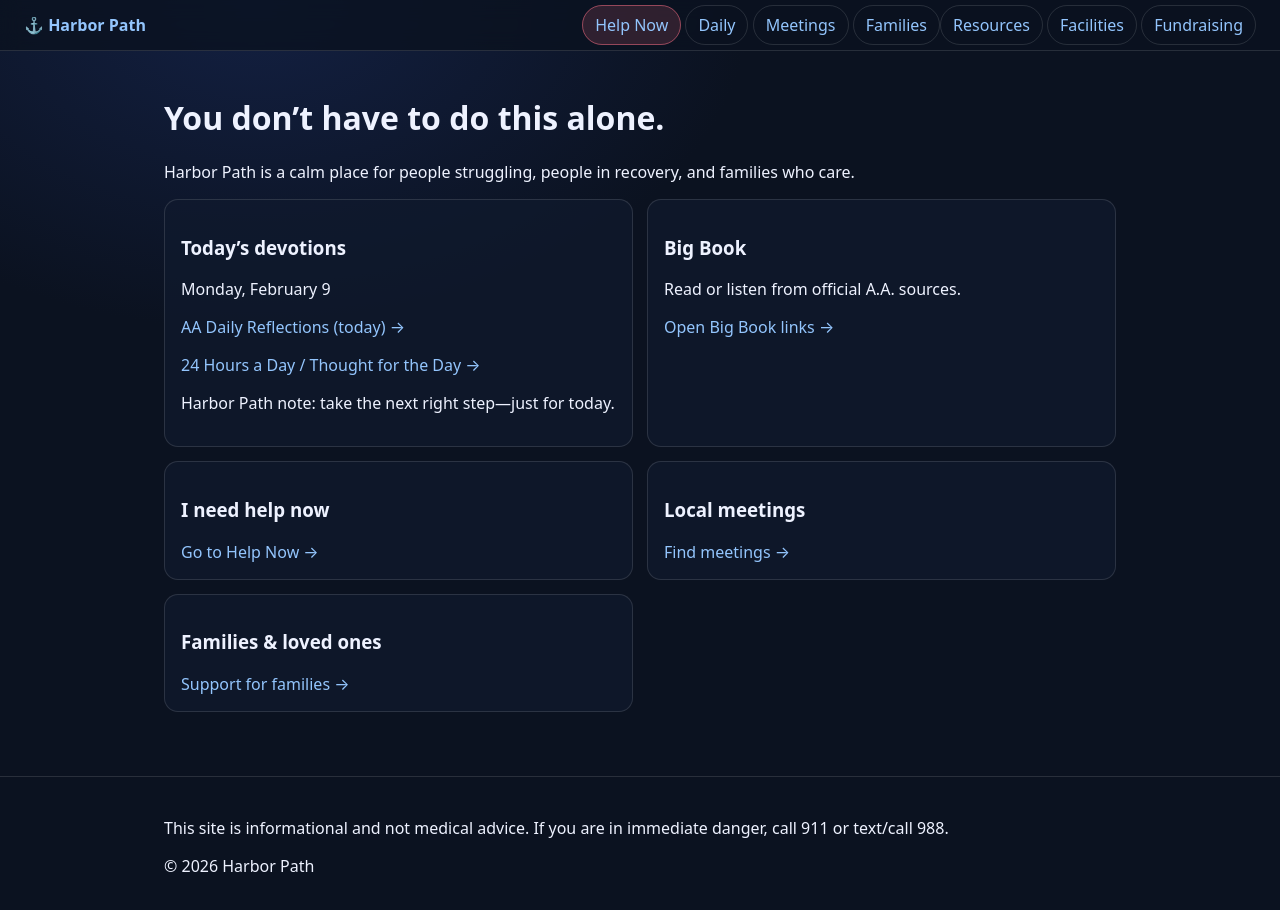
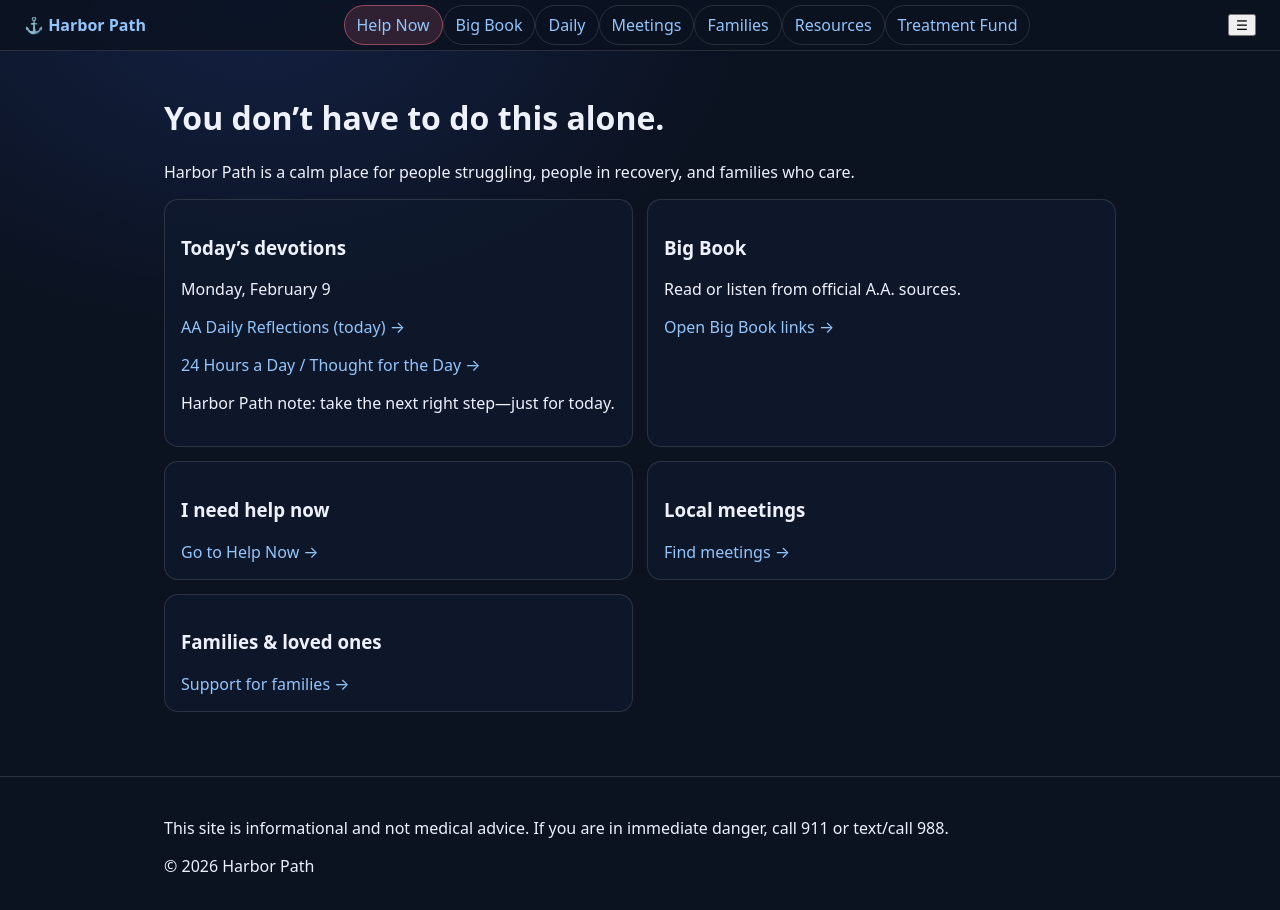
Before and after one commit to KristineMK72/HARBOR-PATH, a Next.js app: page / in a window 1280 px wide. Shown: the top 910 px of the page. Built offline with nearby package versions, Linux system fonts and the light colour scheme.

Commit message:
Update Nav.tsx

```diff
--- a/components/Nav.tsx
+++ b/components/Nav.tsx
@@ -1,20 +1,53 @@
+"use client";
+
+import { useState } from "react";
 import Link from "next/link";
 
 export default function Nav() {
+  const [open, setOpen] = useState(false);
+
   return (
     <div className="nav">
       <div className="navInner">
-        <Link className="brand" href="/">⚓ Harbor Path</Link>
-        <div>
-          <Link className="pill pillDanger" href="/help-now">Help Now</Link>{" "}
-          <Link className="pill" href="/daily">Daily</Link>{" "}
-          <Link className="pill" href="/meetings">Meetings</Link>{" "}
+        <Link className="brand" href="/" onClick={() => setOpen(false)}>
+          ⚓ Harbor Path
+        </Link>
+
+        {/* Desktop menu */}
+        <div className="navLinks">
+          <Link className="pill pillDanger" href="/help-now">Help Now</Link>
+          <Link className="pill" href="/big-book">Big Book</Link>
+          <Link className="pill" href="/daily">Daily</Link>
+          <Link className="pill" href="/meetings">Meetings</Link>
           <Link className="pill" href="/families">Families</Link>
-          <Link className="pill" href="/resources">Resources</Link>{" "}
-          <Link className="pill" href="/facilities">Facilities</Link>{" "}
-          <Link className="pill" href="/fundraising">Fundraising</Link>{" "}
+          <Link className="pill" href="/resources">Resources</Link>
+          <Link className="pill" href="/treatment-fund">Treatment Fund</Link>
         </div>
+
+        {/* Hamburger button */}
+        <button
+          className="hamburger"
+          aria-label="Menu"
+          onClick={() => setOpen(!open)}
+        >
+          ☰
+        </button>
       </div>
+
+      {/* Mobile menu */}
+      {open && (
+        <div className="mobileMenu">
+          <Link href="/help-now" onClick={() => setOpen(false)}>Help Now</Link>
+          <Link href="/big-book" onClick={() => setOpen(false)}>Big Book</Link>
+          <Link href="/daily" onClick={() => setOpen(false)}>Daily</Link>
+          <Link href="/meetings" onClick={() => setOpen(false)}>Meetings</Link>
+          <Link href="/families" onClick={() => setOpen(false)}>Families</Link>
+          <Link href="/resources" onClick={() => setOpen(false)}>Resources</Link>
+          <Link href="/treatment-fund" onClick={() => setOpen(false)}>
+            Treatment Fund
+          </Link>
+        </div>
+      )}
     </div>
   );
 }
```
